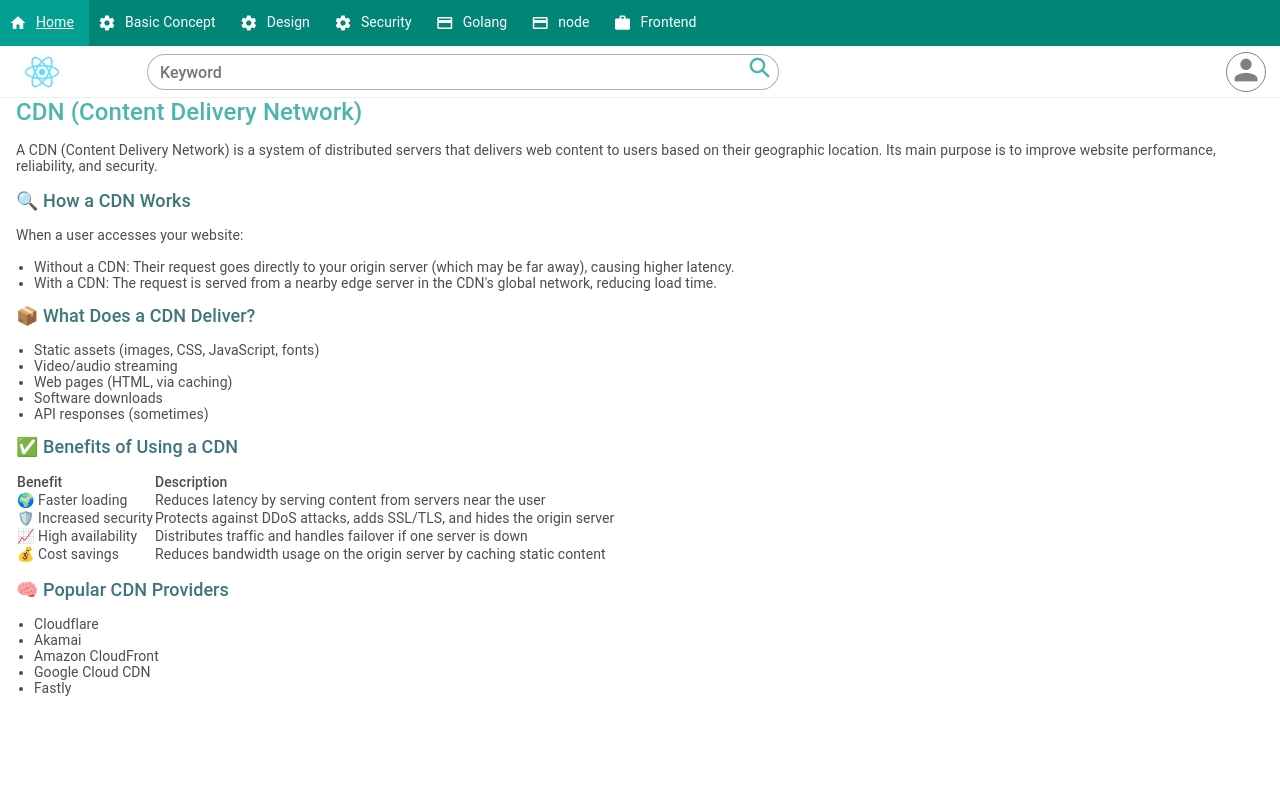
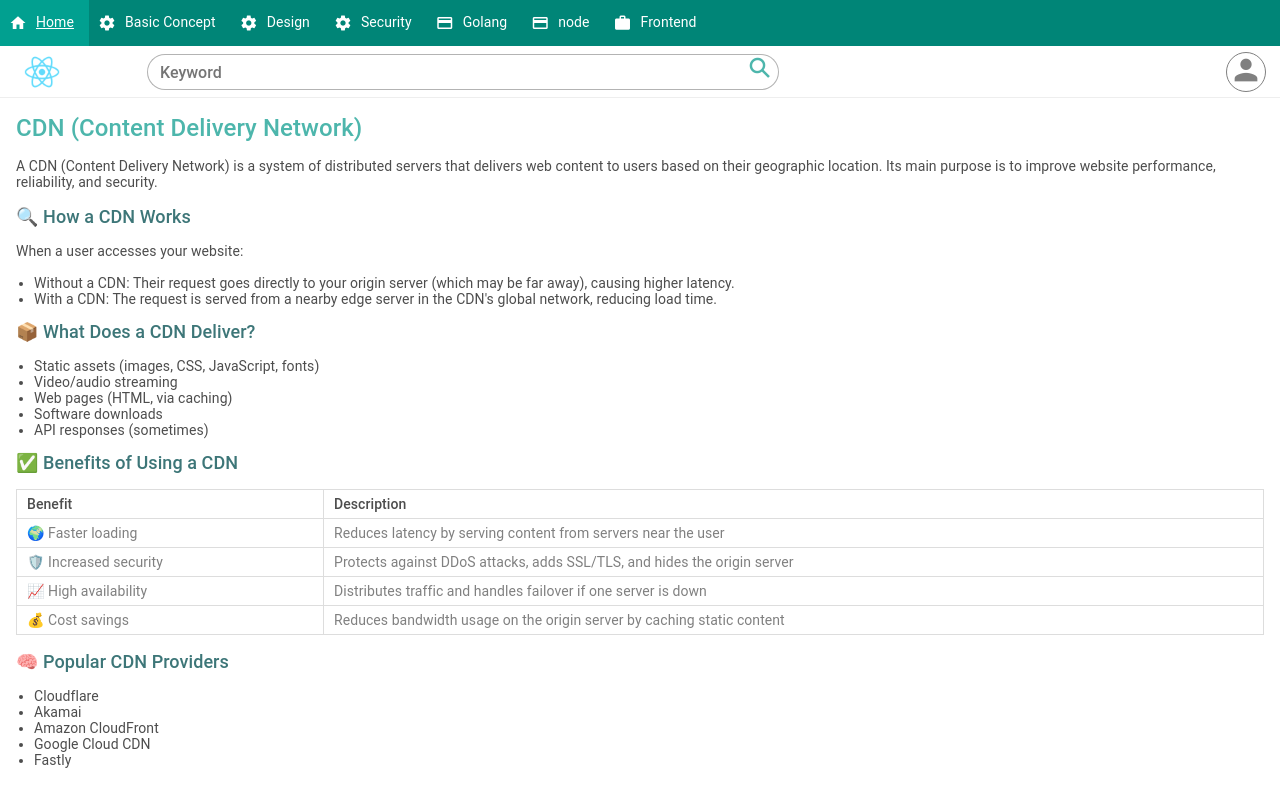
Before and after one commit to blog-technology/next-website, a Next.js app: page /cdn in a window 1280 px wide. Built offline with nearby package versions, Linux system fonts and the light colour scheme; a small style sheet from the web is missing; a web font is replaced by a local one.

Commit message:
Refactor article css

```diff
--- a/assets/css/article.css
+++ b/assets/css/article.css
@@ -90,6 +90,9 @@
   padding-right: 0;
 }
 
+.page-body > article > h1 {
+  margin-top: 16px;
+}
 .page-body > article > h2,
 .page-body > article > h3,
 .page-body > article > h4,
@@ -104,6 +107,9 @@
   margin-right: 16px;
   margin-bottom: 16px;
 }
+.page-body > article > table {
+  max-width: calc(100% - 32px);
+}
 .page-body > article > ul {
   padding-left: 34px;
   padding-right: 16px;
--- a/assets/css/page.css
+++ b/assets/css/page.css
@@ -83,10 +83,14 @@
 */
 .page-body > .form,
 .page-body > .view-container > .form,
+.page-body > article,
 .page-body > article > div,
 .page-body > div > div {
   max-height: calc(100vh - 52px); /* - page-header */
   height: calc(100vh - 52px);
+}
+.page-body > article {
+  overflow-y: auto;
 }
 .page-body > .form > div,
 .form-body {
@@ -202,6 +206,7 @@
   }
   .top-menu .page-container > .page-body > .view-container > .form,
   .top-menu .page-container > .page-body > .form,
+  .top-menu .page-body > article,
   .top-menu .page-container > .page-body > article > div,
   .top-menu .page-container > .page-body > div > div {
     max-height: calc(100vh - 46px - 52px);
--- a/assets/css/table.css
+++ b/assets/css/table.css
@@ -1,47 +1,47 @@
-.table {
+table {
   width: 100%;
   margin-bottom: 1rem;
   background-color: transparent;
 }
-form > .table-responsive:last-child > .table {
+form > .table-responsive:last-child > table {
   margin-bottom: 0;
 }
 
-.table th,
-.table td {
+table th,
+table td {
   position: relative;
   padding: 6px 10px; /* 0.75rem */
   vertical-align: middle;
   border-top: 1px solid #dee2e6;
 }
 
-.table thead th {
+table thead th {
   vertical-align: middle;
   border-bottom: 2px solid #dee2e6;
 }
 
-.table tbody + tbody {
+table tbody + tbody {
   border-top: 2px solid #dee2e6;
 }
 
-.table {
+table {
   border: 1px solid #dee2e6;
 }
 
-.table th,
-.table td {
+table th,
+table td {
   border: 1px solid #dee2e6;
 }
 
-.table thead th,
-.table thead td {
+table thead th,
+table thead td {
   border-bottom-width: 2px;
 }
 
-.table tbody tr:nth-of-type(odd) {
+table tbody tr:nth-of-type(odd) {
   background-color: rgba(0, 0, 0, 0.05);
 }
-.table tbody tr:hover {
+table tbody tr:hover {
   background-color: rgba(0, 0, 0, 0.075);
 }
 
@@ -97,7 +97,7 @@
   }
 }
 
-.table-responsive > .table {
+.table-responsive > table {
   display: block;
   width: 100%;
   overflow-x: auto;
@@ -105,7 +105,7 @@
   -ms-overflow-style: -ms-autohiding-scrollbar;
 }
 
-.table-responsive > .table {
+.table-responsive > table {
   border: 0;
 }
 
@@ -115,16 +115,16 @@
   text-decoration: none;
 }
 
-.table > tbody > tr > td,
-.table > tbody > tr > th,
-.table > tfoot > tr > td,
-.table > tfoot > tr > th,
-.table > thead > tr > td,
-.table > thead > tr > th {
+table > tbody > tr > td,
+table > tbody > tr > th,
+table > tfoot > tr > td,
+table > tfoot > tr > th,
+table > thead > tr > td,
+table > thead > tr > th {
   border: 1px solid;
 }
 
-.table > thead > tr > th > button {
+table > thead > tr > th > button {
   border: none;
   background-color: inherit;
   color: inherit;
@@ -140,7 +140,7 @@
   width: 96px;
 }
 
-.table > tbody > tr > td > button {
+table > tbody > tr > td > button {
   margin-right: 12px;
 }
 
--- a/assets/css/theme.css
+++ b/assets/css/theme.css
@@ -53,7 +53,7 @@
 body,
 article,
 .data-list dd,
-.table > thead > tr,
+table > thead > tr,
 .btn-group,
 .btn-next,
 .btn-accept,
@@ -134,7 +134,7 @@
 }
 
 label,
-.table > tbody,
+table > tbody,
 .diff .row .col p > span,
 .data-list dt,
 .btn-detail,
@@ -480,25 +480,25 @@
   background-color: #4f5352;
 }
 
-.table > tbody > tr:hover,
-.table > tbody > tr:nth-of-type(odd):hover,
+table > tbody > tr:hover,
+table > tbody > tr:nth-of-type(odd):hover,
 .table-hover > tbody > tr:hover,
 .table-striped > tbody > tr:nth-of-type(odd):hover {
   background-color: #eee;
 }
 
-.table > thead > tr > th,
-.table > tbody > tr > td {
+table > thead > tr > th,
+table > tbody > tr > td {
   border-bottom-color: #ddd;
 }
 
-.table,
-.table > tbody > tr > td,
-.table > tbody > tr > th,
-.table > tfoot > tr > td,
-.table > tfoot > tr > th,
-.table > thead > tr > td,
-.table > thead > tr > th,
+table,
+table > tbody > tr > td,
+table > tbody > tr > th,
+table > tfoot > tr > td,
+table > tfoot > tr > th,
+table > thead > tr > td,
+table > thead > tr > th,
 .table-bordered,
 .table-bordered > tbody > tr > td,
 .table-bordered > tbody > tr > th,
@@ -509,7 +509,7 @@
   border-color: #ddd;
 }
 
-.table > tbody > tr:nth-of-type(odd),
+table > tbody > tr:nth-of-type(odd),
 .table-striped > tbody > tr:nth-of-type(odd) {
   background-color: #fff;
 }
```
